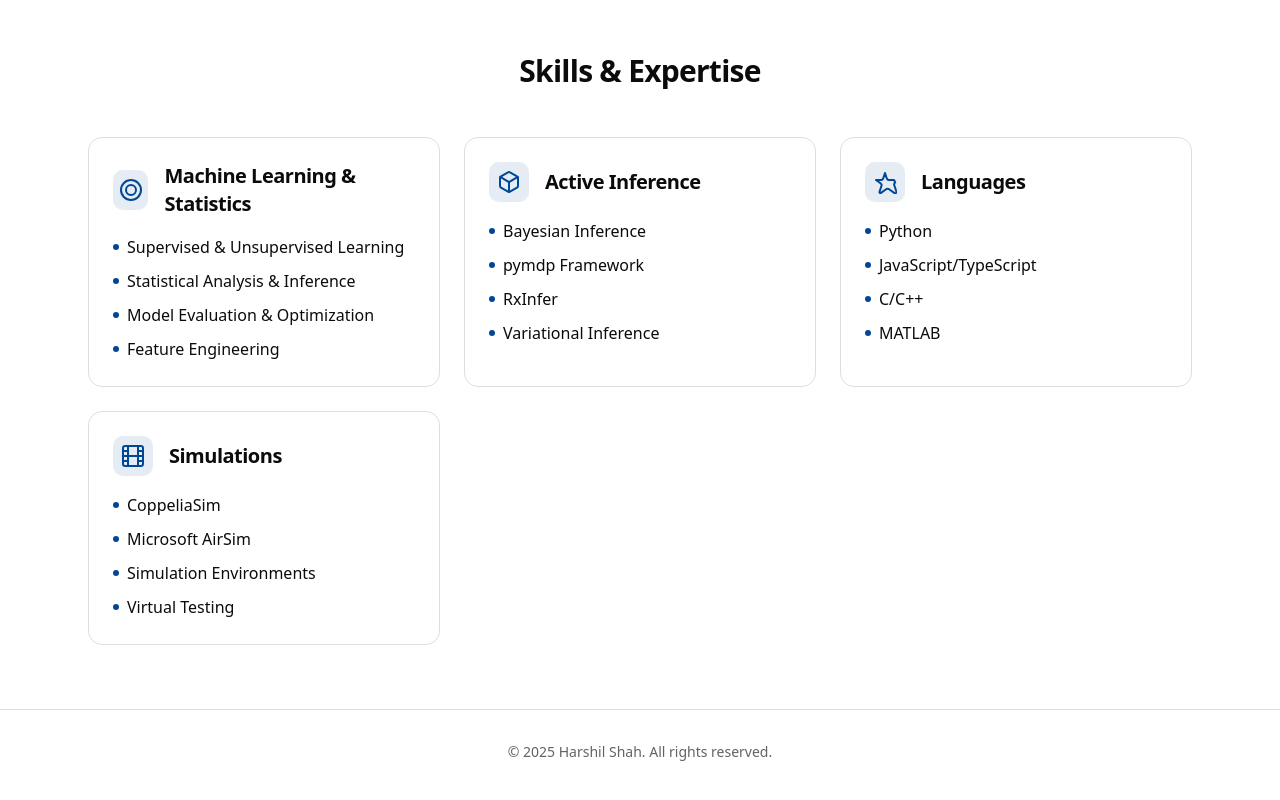
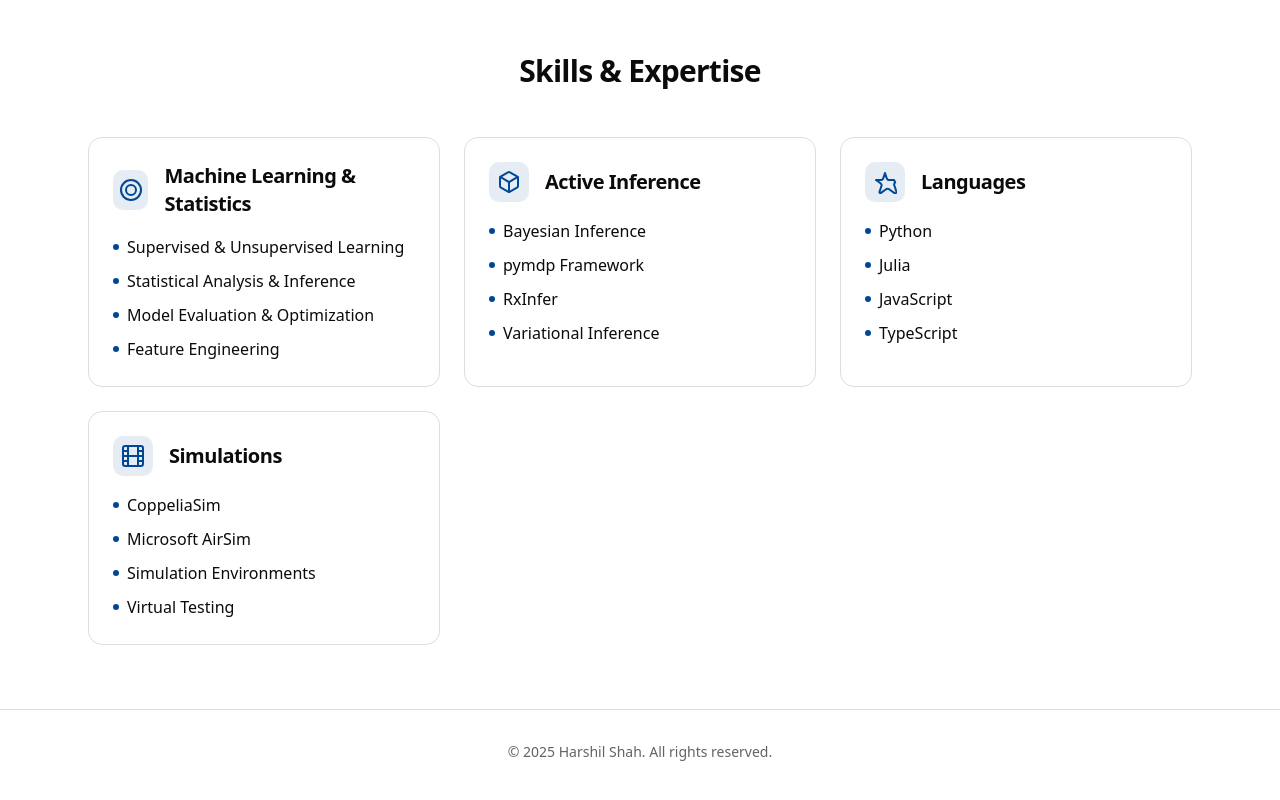
Before and after one commit to har5h1l/har5h1l.github.io, a React (Vite) app: page /projects in a window 1280 px wide. Shown: the part 1582-2382 px from the top of the page. Built offline with nearby package versions, Linux system fonts and the light colour scheme.

Commit message:
correct languages section

```diff
--- a/src/pages/Projects.jsx
+++ b/src/pages/Projects.jsx
@@ -186,15 +186,15 @@ export default function Projects() {
                 </li>
                 <li className="flex items-center">
                   <span className="w-1.5 h-1.5 rounded-full bg-primary mr-2"></span>
-                  JavaScript/TypeScript
+                  Julia
                 </li>
                 <li className="flex items-center">
                   <span className="w-1.5 h-1.5 rounded-full bg-primary mr-2"></span>
-                  C/C++
+                  JavaScript
                 </li>
                 <li className="flex items-center">
                   <span className="w-1.5 h-1.5 rounded-full bg-primary mr-2"></span>
-                  MATLAB
+                  TypeScript
                 </li>
               </ul>
             </motion.div>
```
